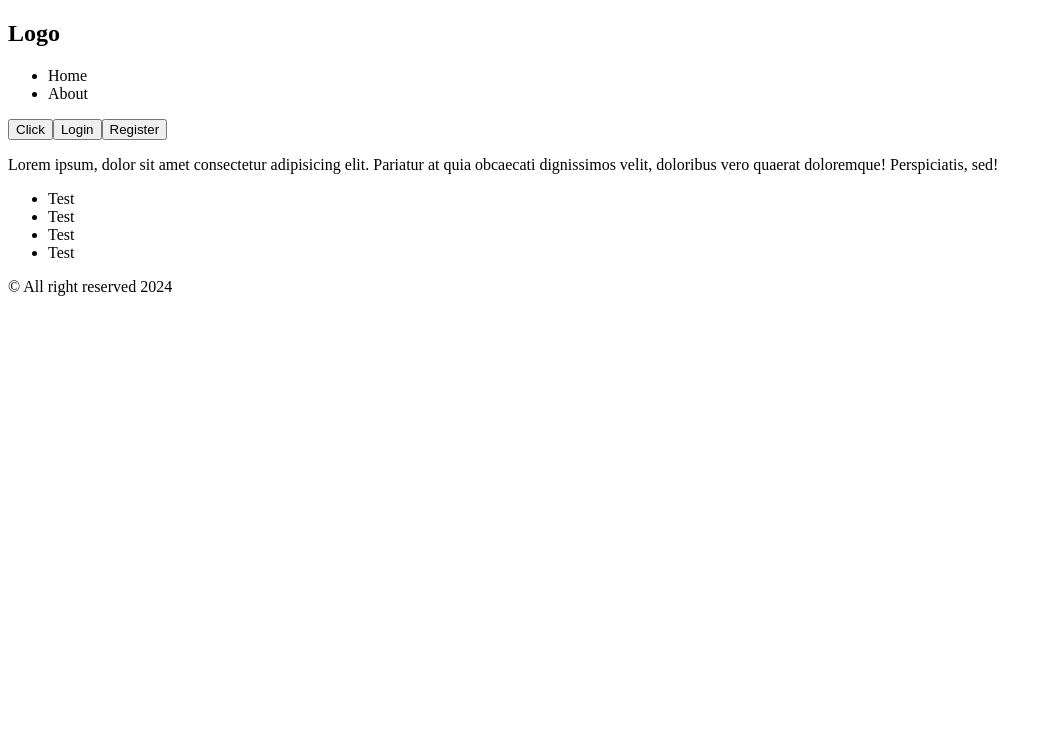
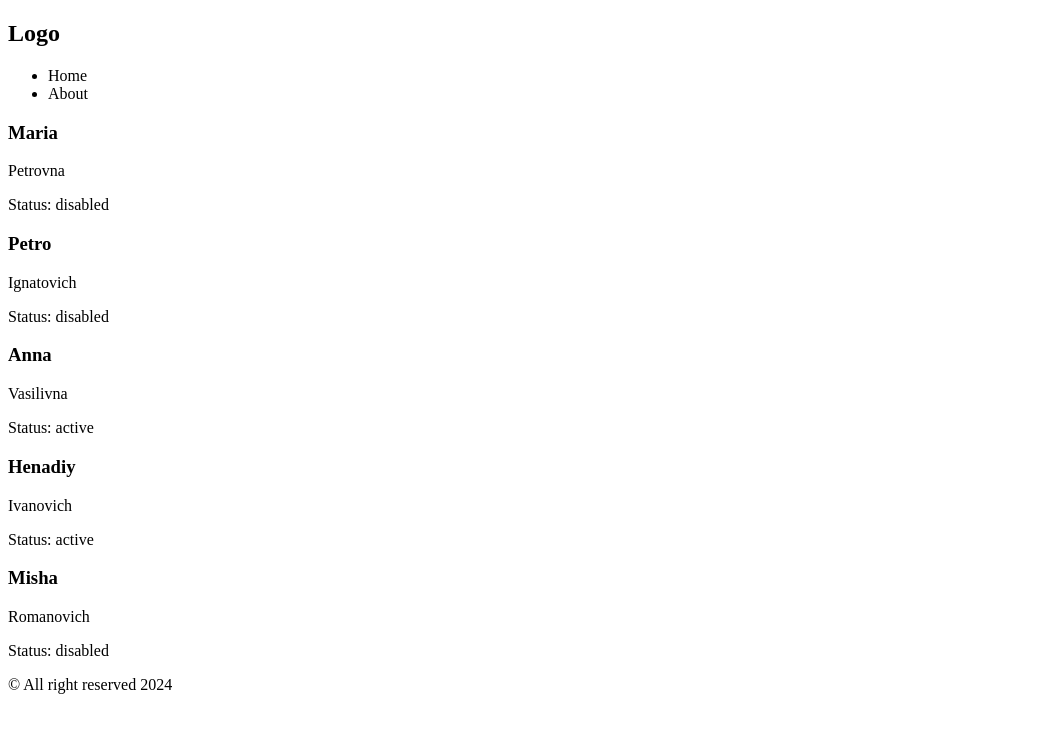
Before and after one commit to yaroslav-mudrevskyi/React-Practice, a React (Vite) app: page / in a window 1280 px wide. Shown: the top 732 px of the page, without its empty margins (0-1052 px from the left). Built offline with nearby package versions, Linux system fonts and the light colour scheme.

Commit message:
map & key & json

```diff
--- a/src/App.jsx
+++ b/src/App.jsx
@@ -1,14 +1,22 @@
 import Footer from "./components/Footer/Footer";
 import Header from "./components/Header/Header";
-import WelcomeSection from "./components/WelcomeSection/WelcomeSectiom";
+import Message from "./components/Message/Message";
+import { messageData } from "./helpers/messageData";
 
 const App = () => {
   return (
-    <div>
+    <>
       <Header />
-      <WelcomeSection />
+      {messageData.map((message) => (
+        <Message
+          key={message.id}
+          name={message.name}
+          fathers={message.fathers}
+          online={message.online}
+        />
+      ))}
       <Footer />
-    </div>
+    </>
   );
 };
 
--- /dev/null
+++ b/src/components/Message/Message.jsx
@@ -0,0 +1,11 @@
+const Message = ({ name = "Somebody", fathers, online }) => {
+  return (
+    <div>
+      <h3>{name}</h3>
+      <p>{fathers}</p>
+      <p>Status: {online ? "active" : "disabled"}</p>
+    </div>
+  );
+};
+
+export default Message;
--- /dev/null
+++ b/src/helpers/messageData.js
@@ -0,0 +1,32 @@
+export const messageData = [
+  {
+    name: "Maria",
+    fathers: "Petrovna",
+    online: false,
+    id: 1,
+  },
+  {
+    name: "Petro",
+    fathers: "Ignatovich",
+    online: false,
+    id: 2,
+  },
+  {
+    name: "Anna",
+    fathers: "Vasilivna",
+    online: true,
+    id: 3,
+  },
+  {
+    name: "Henadiy",
+    fathers: "Ivanovich",
+    online: true,
+    id: 4,
+  },
+  {
+    name: "Misha",
+    fathers: "Romanovich",
+    online: false,
+    id: 5,
+  },
+];
--- a/vite.config.js
+++ b/vite.config.js
@@ -1,7 +1,10 @@
-import { defineConfig } from 'vite'
-import react from '@vitejs/plugin-react-swc'
+import { defineConfig } from "vite";
+import react from "@vitejs/plugin-react-swc";
 
 // https://vitejs.dev/config/
 export default defineConfig({
   plugins: [react()],
-})
+  build: {
+    sourcemap: true,
+  },
+});
```
Also changed, not shown: eslint.config.js (+18 -17 lines).
